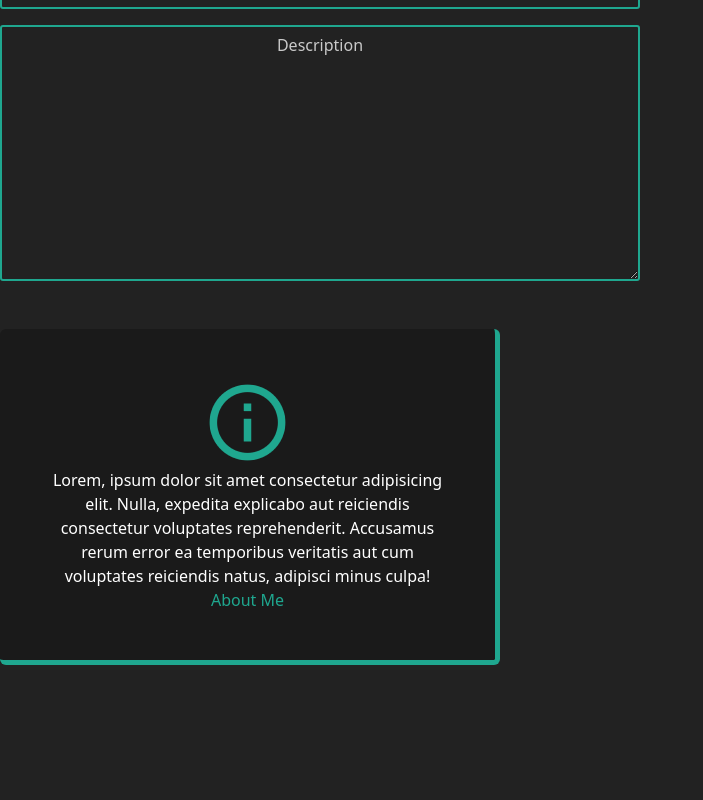
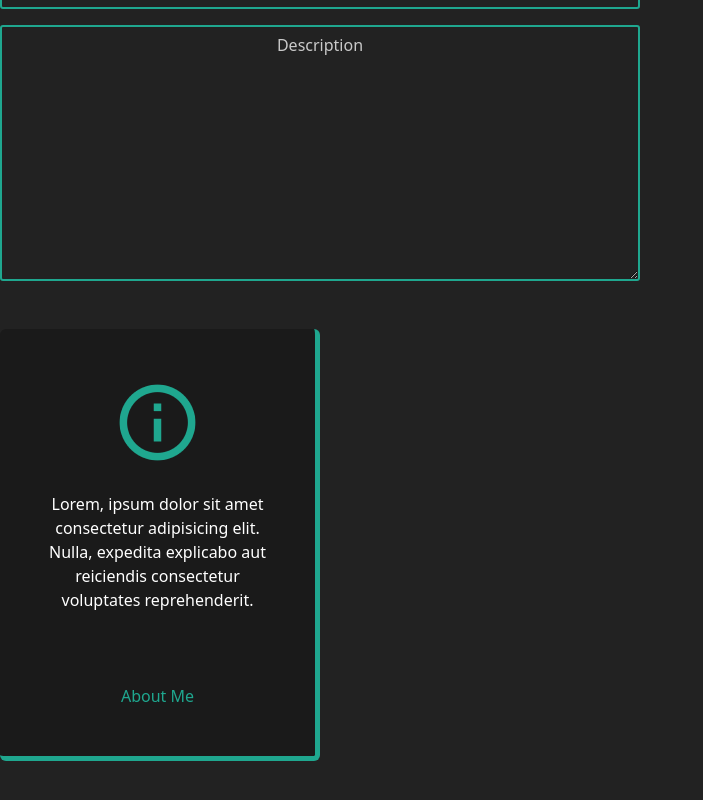
Before and after one commit to mobinbarmar/Personal-Web, an Angular app in the folder Angular/: page / in a window 1280 px wide. Shown: the part 414-1214 px from the top of the page, without its empty margins (0-703 px from the left). Before the commit the page ends 1127 px from the top, so only its background shows below. Built offline with nearby package versions, Linux system fonts and the light colour scheme; no server answers.

Commit message:
card1 is finished

```diff
--- a/Angular/src/app/shared/card1/card1.component.html
+++ b/Angular/src/app/shared/card1/card1.component.html
@@ -1,11 +1,10 @@
-<div class="card my-5 p-5 col-2 d-flex align-item-center" style="width: 500px;">
+<div class="card my-5 p-5 col-3 d-flex align-item-center">
   <div class="text-center">
     <img src="../../../assets/img/icons8-info-384 1.png" alt="">
   </div>
-  <div class="text-white text-center" style="font-weight: 100;">
+  <div class="text-white text-center my-4" style="font-weight: 100;">
     Lorem, ipsum dolor sit amet consectetur adipisicing elit. Nulla, expedita explicabo aut reiciendis consectetur
-    voluptates reprehenderit. Accusamus rerum error ea temporibus veritatis aut cum voluptates reiciendis natus,
-    adipisci minus culpa!
+    voluptates reprehenderit.
   </div>
-  <div class="text-primary text-center" style="font-weight: 500;">About Me</div>
+  <div class="text-primary text-center mt-5" style="font-weight: 500;">About Me</div>
 </div>
```
